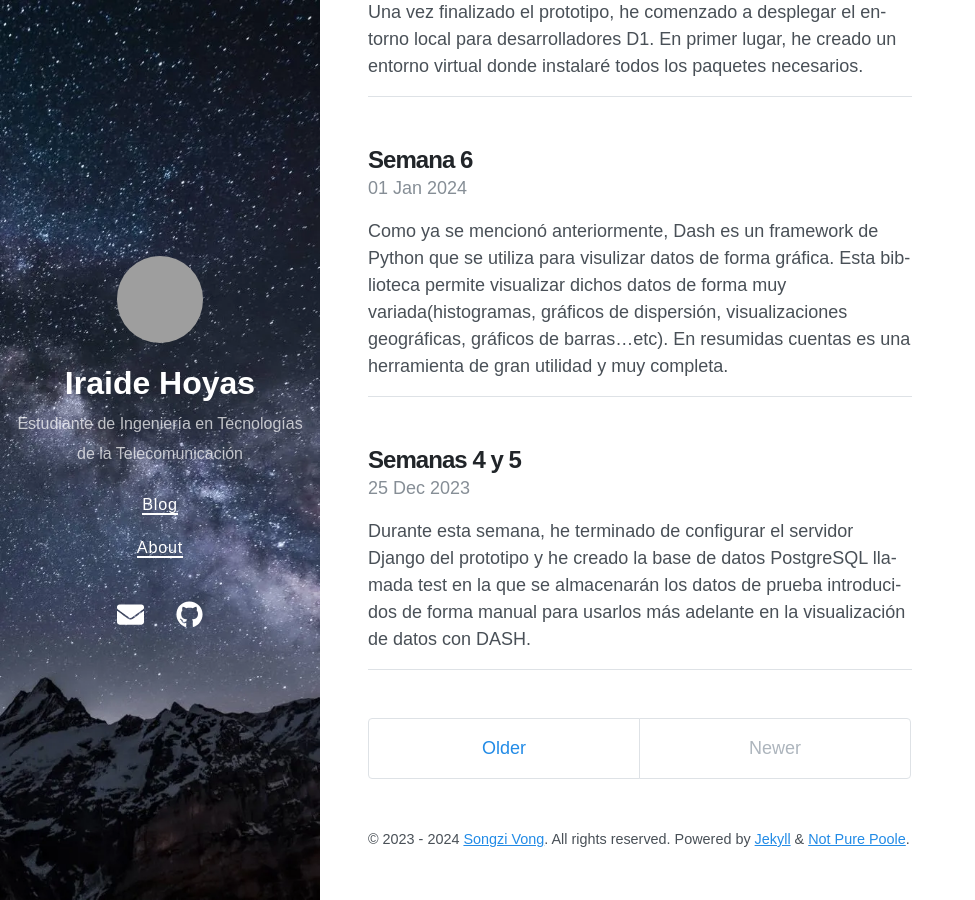
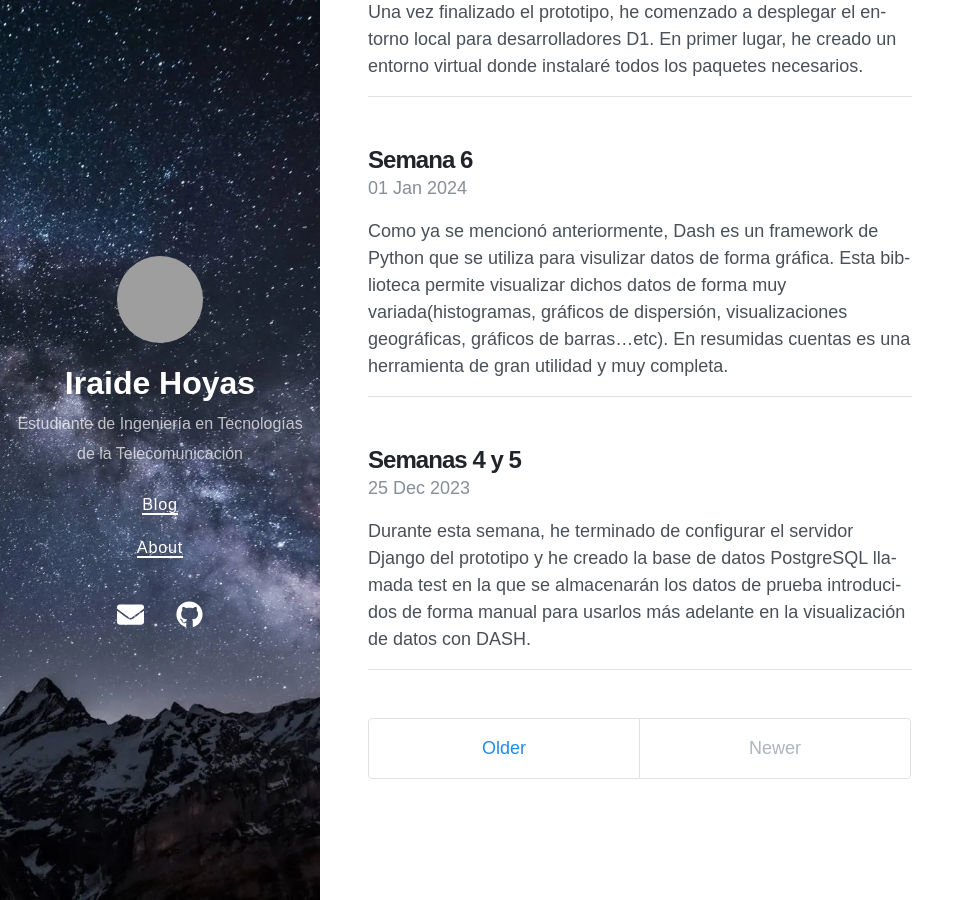
Before and after one commit to RoboticsLabURJC/2023-tfg-iraide-hoyas, a Jekyll site: the page built from docs/index.html, in a window 1280 px wide and 900 px high, scrolled down 602 px. Shown: the whole window, without its empty margins (0-975 px from the left). Built offline with Jekyll 4.4.1, drawn with Linux system fonts in a browser that asks for light colours; nearby versions of some CDN libraries; the list of posts is cut into pages by our own code; grey boxes are pictures that could not be loaded.

Commit message:
Update blog

```diff
--- a/docs/_includes/content.html
+++ b/docs/_includes/content.html
@@ -10,8 +10,4 @@
   {%- else -%}
     {%- assign year_string = year_from | append: '&nbsp;' | append: '-' | append: '&nbsp;' | append: year_to -%}
   {%- endif -%}
-  <small>
-    &copy; {{ year_string }} {% if site.author %}<a href="{{ site.author.url }}">{{ site.author.name }}</a>{% endif %}. All rights reserved.
-    Powered by <a href="https://jekyllrb.com/">Jekyll</a> & <a href="https://github.com/vszhub/not-pure-poole">Not Pure Poole</a>.
-  </small>
 </footer>
```
